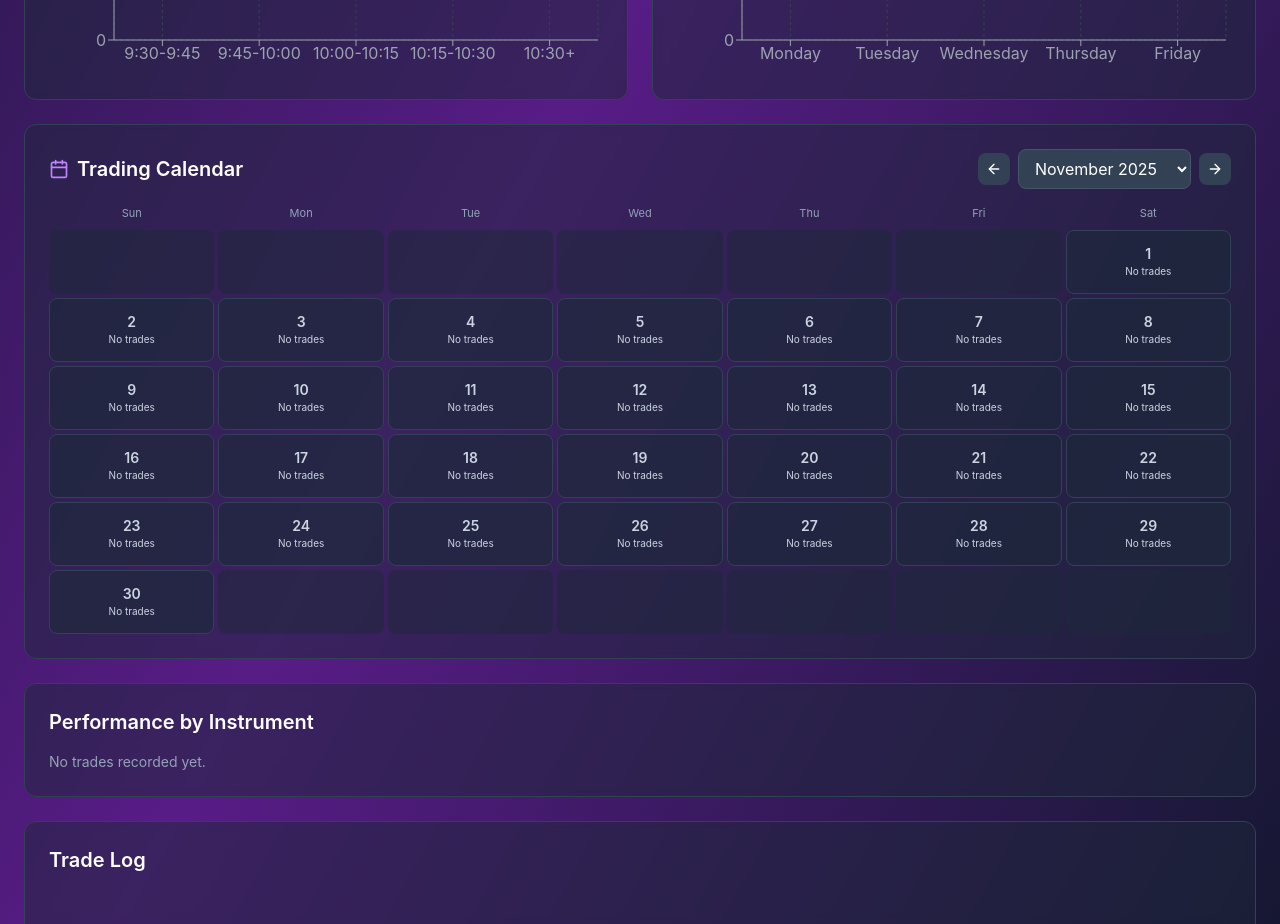
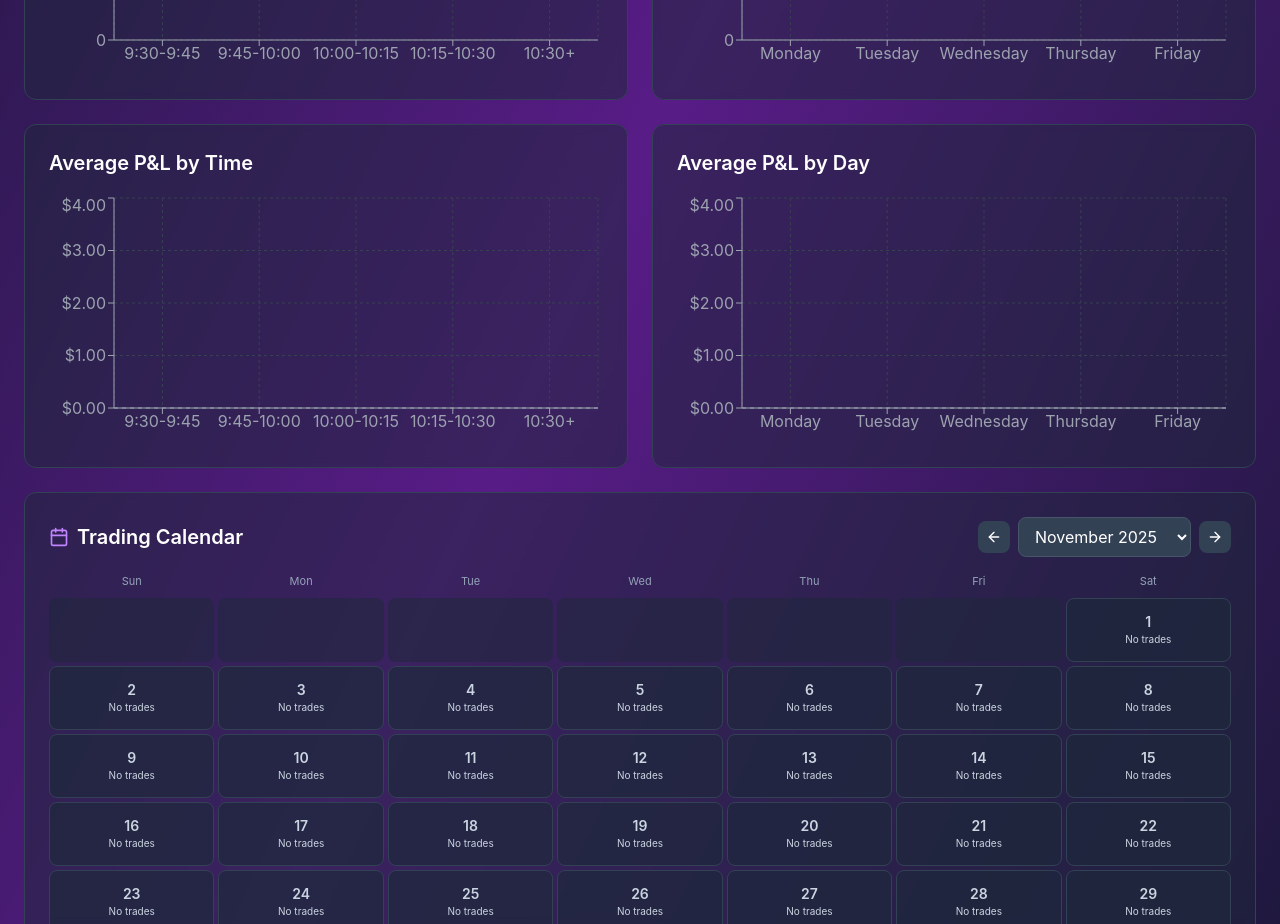
Before and after one commit to Sanchezter88/TradingJournal, a React (Create React App) app: page / in a window 1280 px wide. Shown: the part 1180-2104 px from the top of the page. Built offline with nearby package versions, Linux system fonts and the light colour scheme.

Commit message:
Add average P&L charts by time and day

```diff
--- a/src/App.js
+++ b/src/App.js
@@ -701,10 +701,15 @@ function App() {
       const rangeTrades = filteredTrades.filter((trade) => getTimeRange(trade.time) === range);
       const wins = rangeTrades.filter((trade) => trade.result === 'win').length;
       const total = rangeTrades.length;
+      const avgPnL =
+        total > 0
+          ? rangeTrades.reduce((sum, trade) => sum + (trade.profitLoss || 0), 0) / total
+          : 0;
       return {
         range,
         winRate: total > 0 ? parseFloat(((wins / total) * 100).toFixed(1)) : 0,
-        trades: total
+        trades: total,
+        avgPnL
       };
     });
   }, [filteredTrades]);
@@ -715,10 +720,15 @@ function App() {
       const dayTrades = filteredTrades.filter((trade) => getDayOfWeek(trade.date) === day);
       const wins = dayTrades.filter((trade) => trade.result === 'win').length;
       const total = dayTrades.length;
+      const avgPnL =
+        total > 0
+          ? dayTrades.reduce((sum, trade) => sum + (trade.profitLoss || 0), 0) / total
+          : 0;
       return {
         day,
         winRate: total > 0 ? parseFloat(((wins / total) * 100).toFixed(1)) : 0,
-        trades: total
+        trades: total,
+        avgPnL
       };
     });
   }, [filteredTrades]);
@@ -1346,6 +1356,42 @@ function App() {
                   formatter={(value) => [`${value}%`, 'Win Rate']}
                 />
                 <Bar dataKey="winRate" fill="#06b6d4" radius={[8, 8, 0, 0]} />
+              </BarChart>
+            </ResponsiveContainer>
+          </div>
+        </div>
+
+        <div className="grid grid-cols-1 lg:grid-cols-2 gap-6 mb-6">
+          <div className="bg-slate-800/50 backdrop-blur-sm rounded-xl p-6 border border-slate-700">
+            <h3 className="text-xl font-semibold mb-4">Average P&L by Time</h3>
+            <ResponsiveContainer width="100%" height={250}>
+              <BarChart data={timeRangeData}>
+                <CartesianGrid strokeDasharray="3 3" stroke="#374151" />
+                <XAxis dataKey="range" stroke="#9ca3af" />
+                <YAxis stroke="#9ca3af" tickFormatter={(value) => currencyFormatter.format(value)} />
+                <Tooltip
+                  contentStyle={{ backgroundColor: '#1e293b', border: '1px solid #475569' }}
+                  formatter={(value) => [currencyFormatter.format(value), 'Average P&L']}
+                />
+                <ReferenceLine y={0} stroke="#94a3b8" strokeDasharray="4 4" />
+                <Bar dataKey="avgPnL" fill="#f97316" radius={[8, 8, 0, 0]} />
+              </BarChart>
+            </ResponsiveContainer>
+          </div>
+
+          <div className="bg-slate-800/50 backdrop-blur-sm rounded-xl p-6 border border-slate-700">
+            <h3 className="text-xl font-semibold mb-4">Average P&L by Day</h3>
+            <ResponsiveContainer width="100%" height={250}>
+              <BarChart data={dayData}>
+                <CartesianGrid strokeDasharray="3 3" stroke="#374151" />
+                <XAxis dataKey="day" stroke="#9ca3af" />
+                <YAxis stroke="#9ca3af" tickFormatter={(value) => currencyFormatter.format(value)} />
+                <Tooltip
+                  contentStyle={{ backgroundColor: '#1e293b', border: '1px solid #475569' }}
+                  formatter={(value) => [currencyFormatter.format(value), 'Average P&L']}
+                />
+                <ReferenceLine y={0} stroke="#94a3b8" strokeDasharray="4 4" />
+                <Bar dataKey="avgPnL" fill="#34d399" radius={[8, 8, 0, 0]} />
               </BarChart>
             </ResponsiveContainer>
           </div>
```
